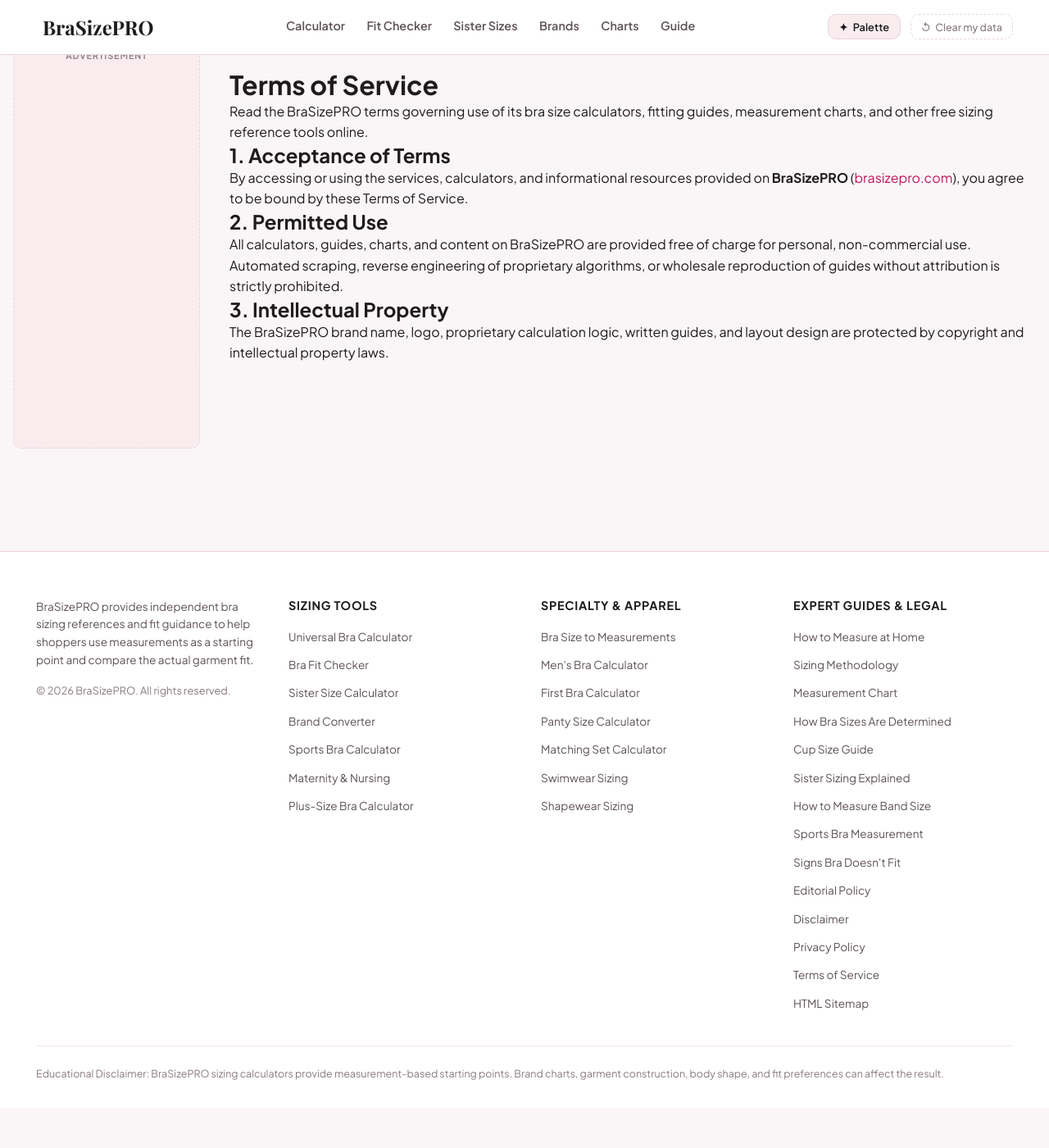
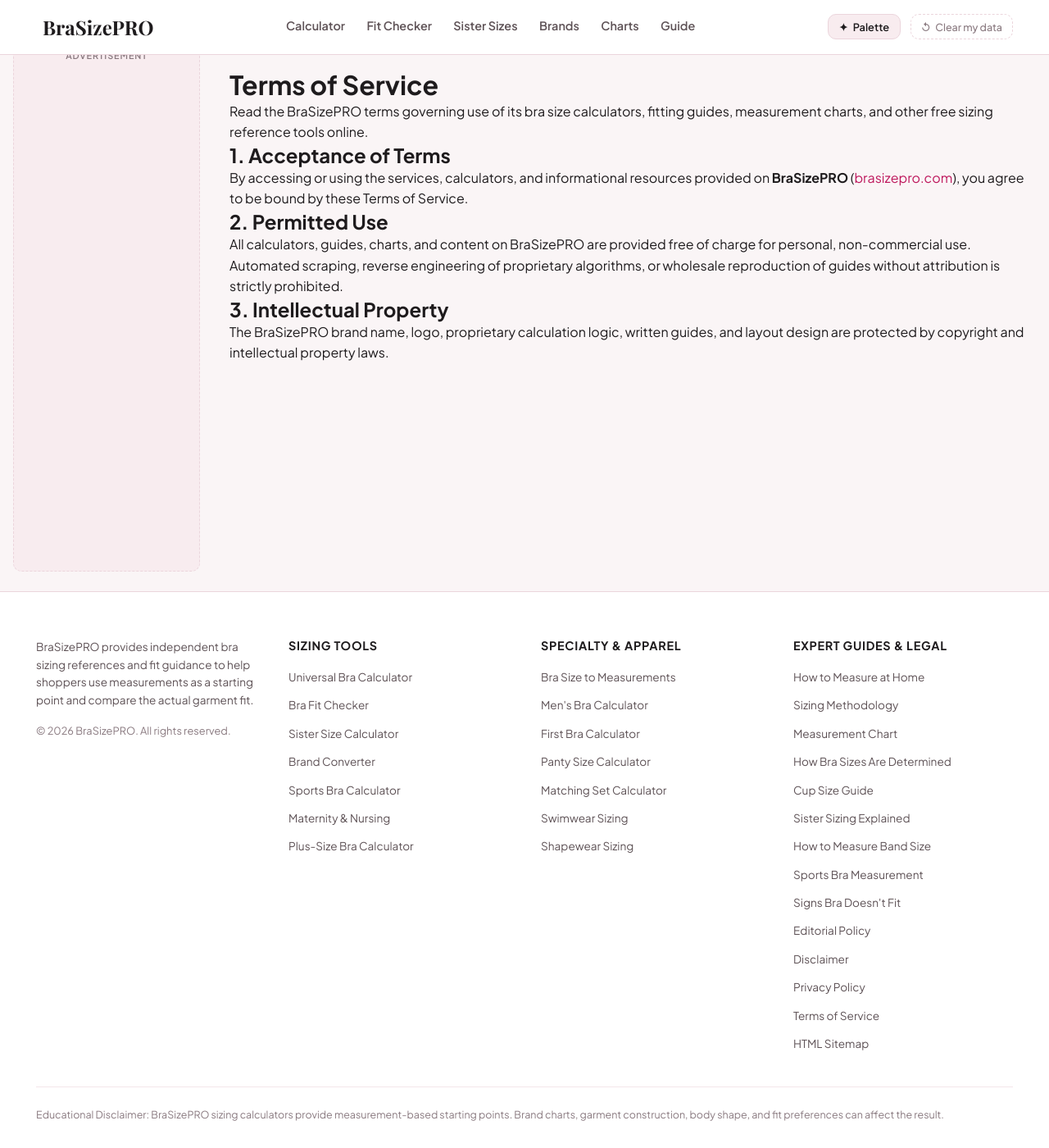
Before and after one commit to sharpedge74-cmyk/Bra-Size-Pro, a Jekyll site: the page built from _pages/terms-of-service.html, in a window 1280 px wide and 1400 px high, scrolled down 49 px. Shown: the whole window at 82% size. Built offline with Jekyll 4.4.1, drawn with Linux system fonts in a browser that asks for light colours; some web fonts are replaced.

Commit message:
Set global left ad height to 600px

```diff
--- a/_sass/_ads.scss
+++ b/_sass/_ads.scss
@@ -87,8 +87,8 @@
 
 .desktop-sidebar-ad {
   width: 100%;
-  height: 450px;
-  min-height: 450px;
+  height: 600px;
+  min-height: 600px;
   display: flex;
   align-items: flex-start;
   justify-content: center;
@@ -110,7 +110,7 @@
     border: 1px dashed var(--color-border);
     border-radius: $radius-md;
     padding: 1rem 0.75rem;
-    min-height: 450px;
+    min-height: 600px;
     display: flex;
     flex-direction: column;
     align-items: center;
```
